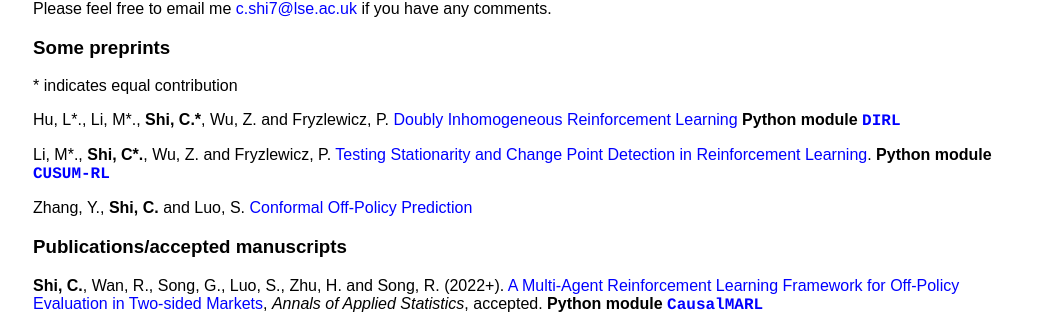
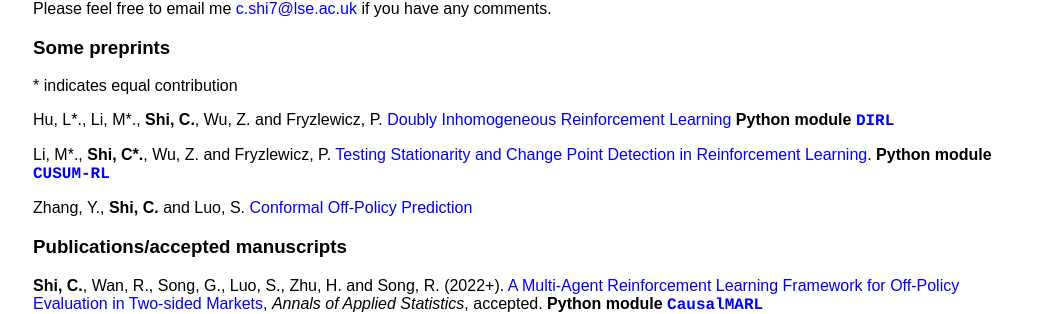
Before and after one commit to callmespring/callmespring.github.io, a Jekyll site: the page built from publication.md, in a window 1280 px wide. Shown: the part 134-448 px from the top of the page, without its empty margins (107-1169 px from the left). Built offline with Jekyll 4.4.1, drawn with Linux system fonts in a browser that asks for light colours.

Commit message:
Update publication.md

```diff
--- a/publication.md
+++ b/publication.md
@@ -11,7 +11,7 @@
 
 \* indicates equal contribution
 
-Hu, L\*., Li, M\*., **Shi, C.\***, Wu, Z. and Fryzlewicz, P. [Doubly Inhomogeneous Reinforcement Learning](https://arxiv.org/pdf/2211.03983.pdf) **Python module** [<span style="font-family:courier;">**DIRL**</span>](https://github.com/zaza0209/DIRL)
+Hu, L\*., Li, M\*., **Shi, C.**, Wu, Z. and Fryzlewicz, P. [Doubly Inhomogeneous Reinforcement Learning](https://arxiv.org/pdf/2211.03983.pdf) **Python module** [<span style="font-family:courier;">**DIRL**</span>](https://github.com/zaza0209/DIRL)
 
 Li, M\*., **Shi, C\*.**, Wu, Z. and Fryzlewicz, P. [Testing Stationarity and Change Point Detection in
 Reinforcement Learning](https://arxiv.org/pdf/2203.01707.pdf).
```
